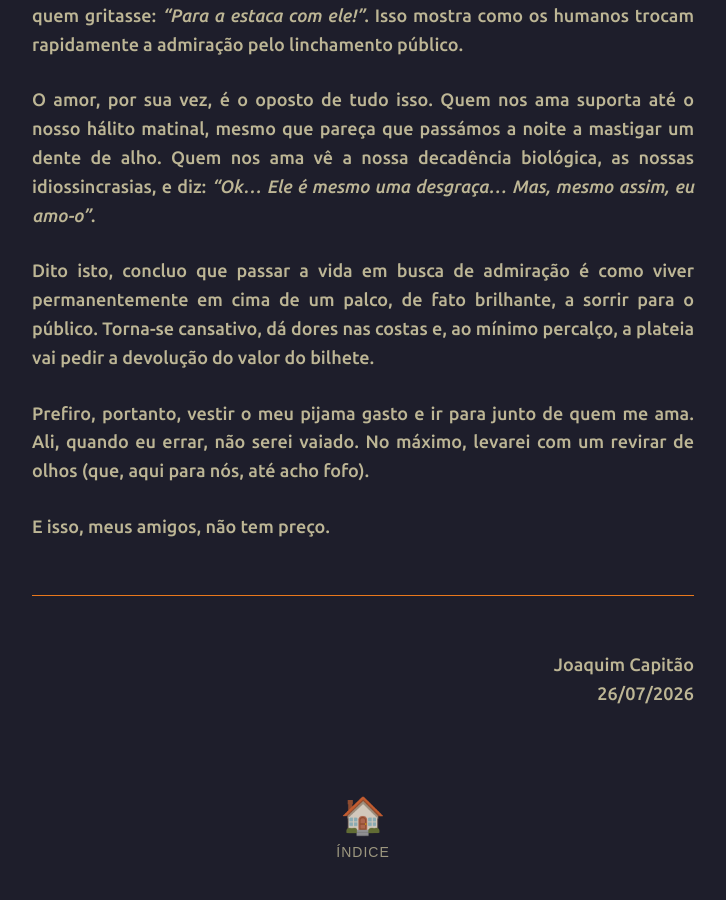
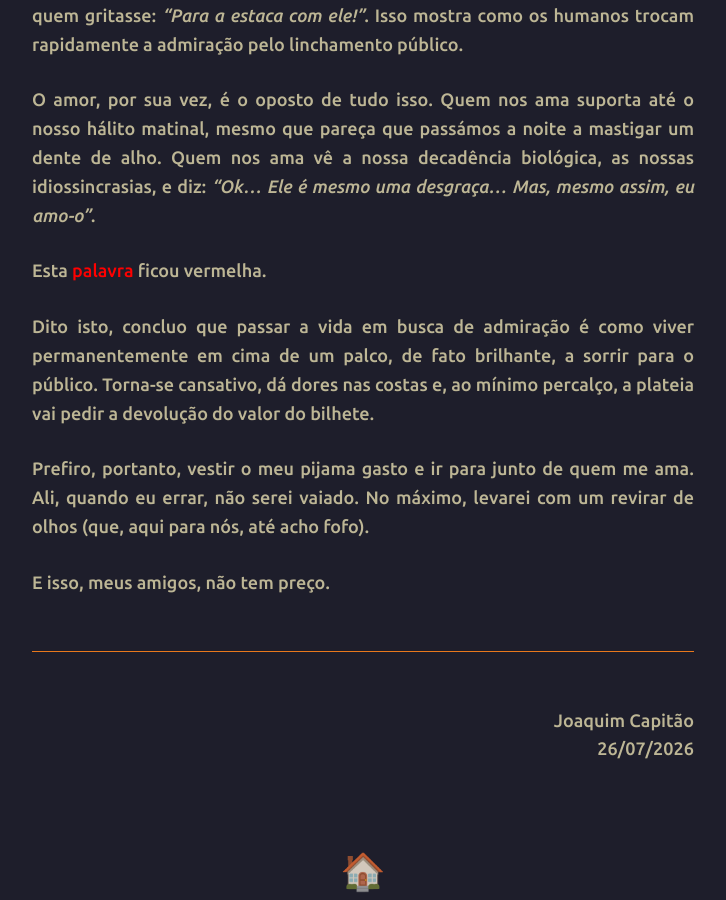
Before and after one commit to joaquim-capitao/queime-depois-de-ler, a Jekyll site: the page built from amor-ou-admiracao.md, in a window 1280 px wide and 900 px high, scrolled down 1247 px. Shown: the whole window, without its empty margins (277-1003 px from the left). Built offline with Jekyll 4.4.1, drawn with Linux system fonts in a browser that asks for light colours; our own code applies the rules of GitHub Pages for plain Markdown files.

Commit message:
Adiciona destaque à palavra 'palavra' em vermelho
Adicionada uma nova frase sobre a palavra 'palavra' e sua cor.

```diff
--- a/amor-ou-admiracao.md
+++ b/amor-ou-admiracao.md
@@ -15,6 +15,8 @@ O exemplo de <ins>**Jesus**</ins> ensina-nos também que a admiração é condic
 
 O amor, por sua vez, é o oposto de tudo isso. Quem nos ama suporta até o nosso hálito matinal, mesmo que pareça que passámos a noite a mastigar um dente de alho. Quem nos ama vê a nossa decadência biológica, as nossas idiossincrasias, e diz: *"Ok... Ele é mesmo uma desgraça... Mas, mesmo assim, eu amo-o"*.
 
+Esta <span style="color: red;">palavra</span> ficou vermelha.
+
 Dito isto, concluo que passar a vida em busca de admiração é como viver permanentemente em cima de um palco, de fato brilhante, a sorrir para o público. Torna-se cansativo, dá dores nas costas e, ao mínimo percalço, a plateia vai pedir a devolução do valor do bilhete.
 
 Prefiro, portanto, vestir o meu pijama gasto e ir para junto de quem me ama. Ali, quando eu errar, não serei vaiado. No máximo, levarei com um revirar de olhos (que, aqui para nós, até acho fofo).
```
